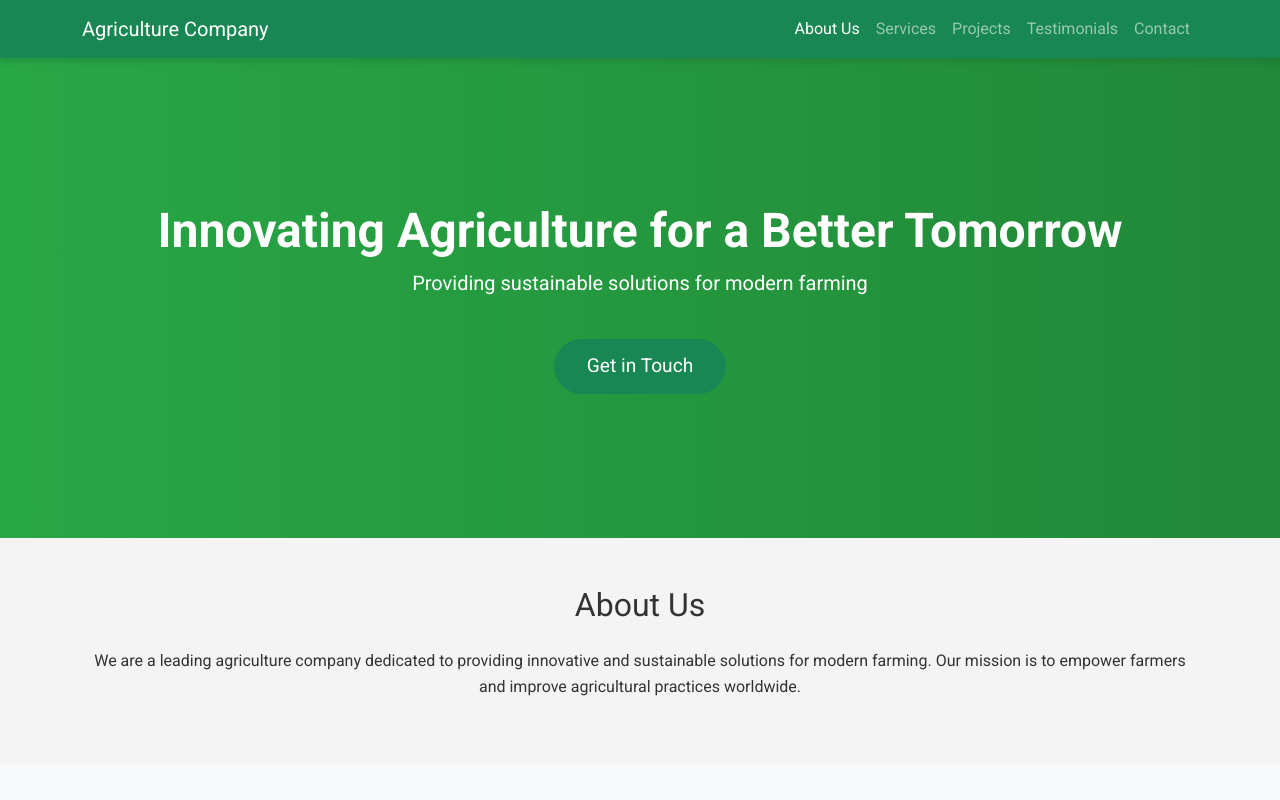
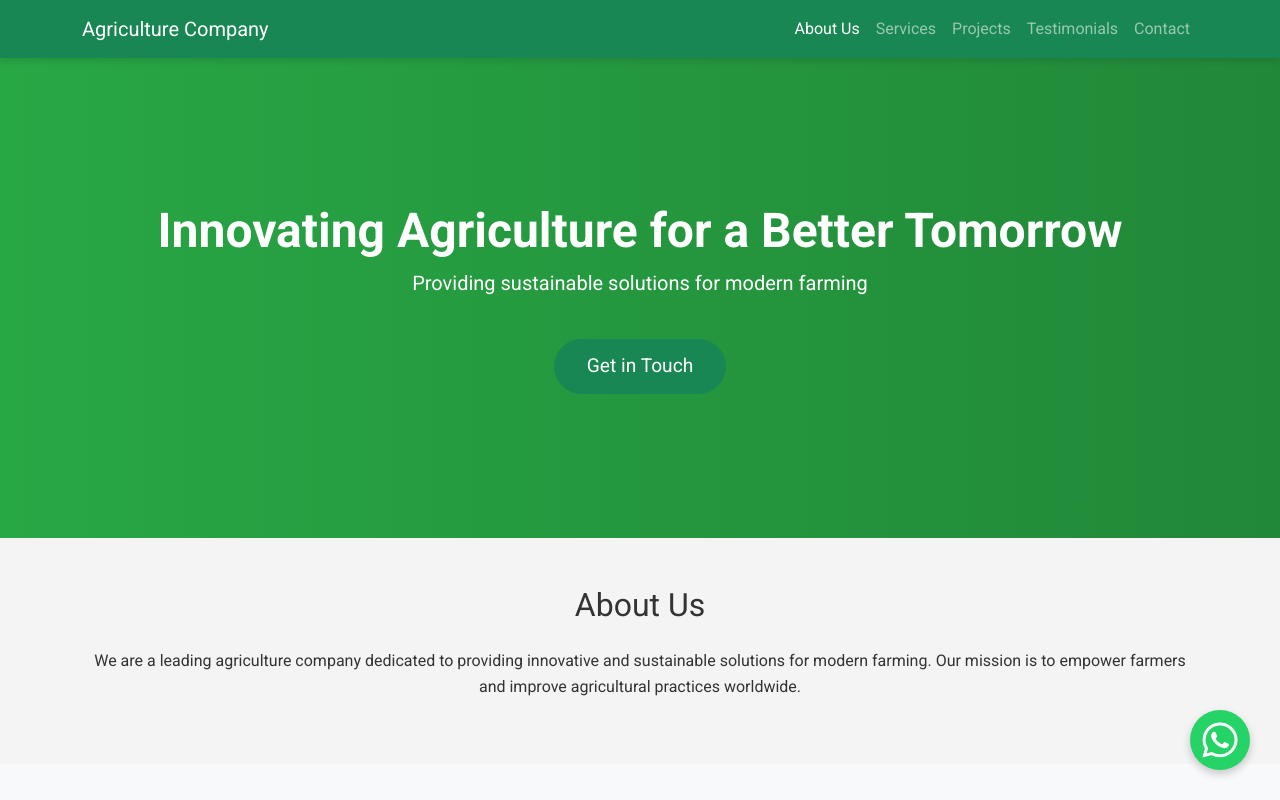
Before and after one commit to rifqiarrahman98/agriculture-company-profile, a plain HTML site: page index.html in a window 1280 px wide. Shown: the top 800 px of the page. Drawn offline with nearby package versions, Linux system fonts and the light colour scheme.

Commit message:
Add WhatsApp floating icon

```diff
--- a/css/styles.css
+++ b/css/styles.css
@@ -73,6 +73,31 @@ footer {
     text-align: center;
 }
 
+
+.whatsapp-float {
+    position: fixed;
+    bottom: 30px;
+    right: 30px;
+    background: #25d366;
+    color: #fff;
+    border-radius: 50%;
+    width: 60px;
+    height: 60px;
+    display: flex;
+    align-items: center;
+    justify-content: center;
+    font-size: 2.5rem;
+    box-shadow: 0 4px 8px rgba(0,0,0,0.2);
+    z-index: 1000;
+    transition: background 0.3s;
+    text-decoration: none;
+}
+.whatsapp-float:hover {
+    background: #128c7e;
+    color: #fff;
+}
+
+
 /* Animations */
 @keyframes fadeIn {
     from {
--- a/index.html
+++ b/index.html
@@ -170,5 +170,10 @@
 
     <!-- Bootstrap JS CDN -->
     <script src="https://cdn.jsdelivr.net/npm/bootstrap@5.3.2/dist/js/bootstrap.bundle.min.js"></script>
+
+    <!-- Floating WhatsApp Icon -->
+    <a href="https://wa.me/6281234567890" class="whatsapp-float" target="_blank" title="Chat with us on WhatsApp">
+    <i class="fab fa-whatsapp"></i>
+    </a>
 </body>
 </html>
```
